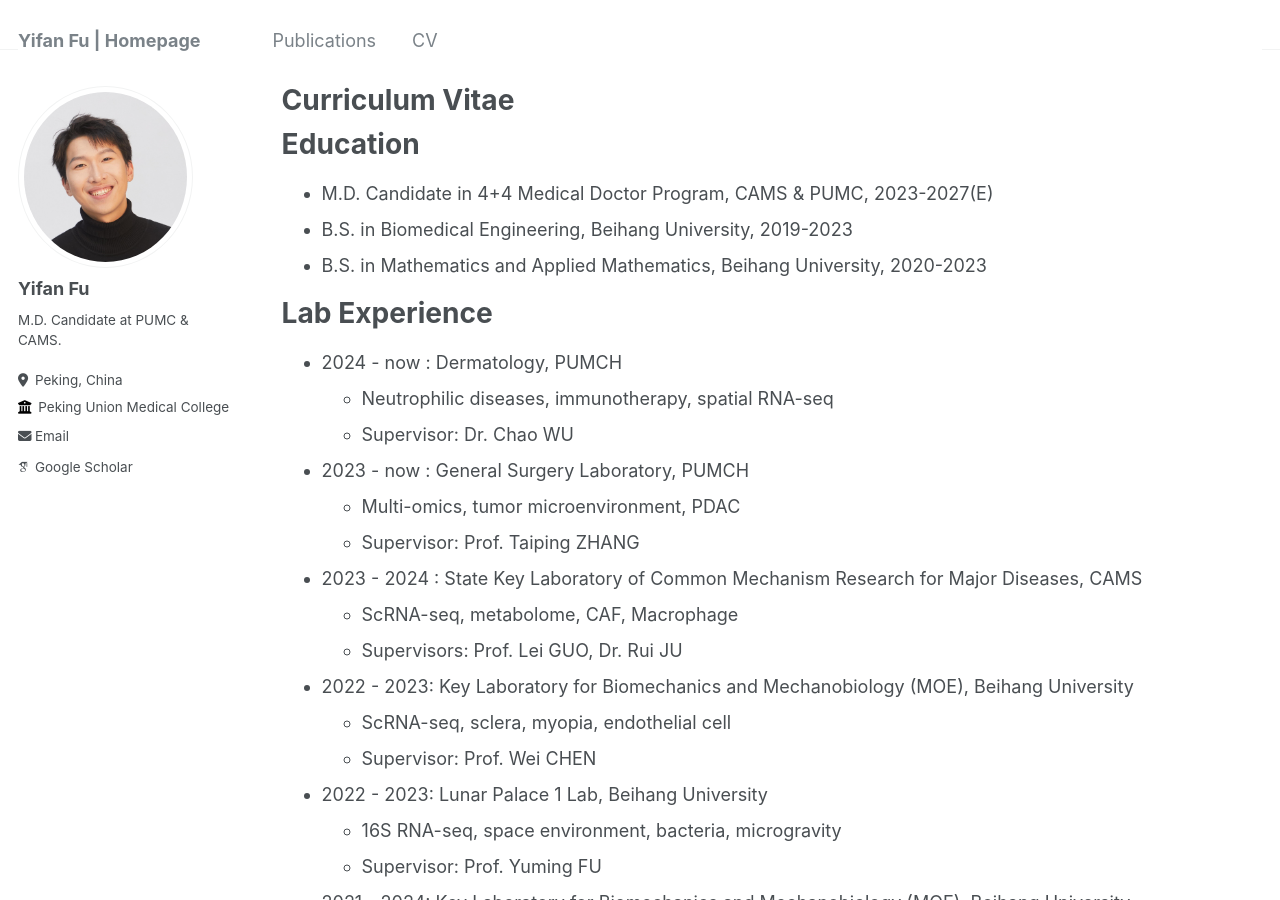
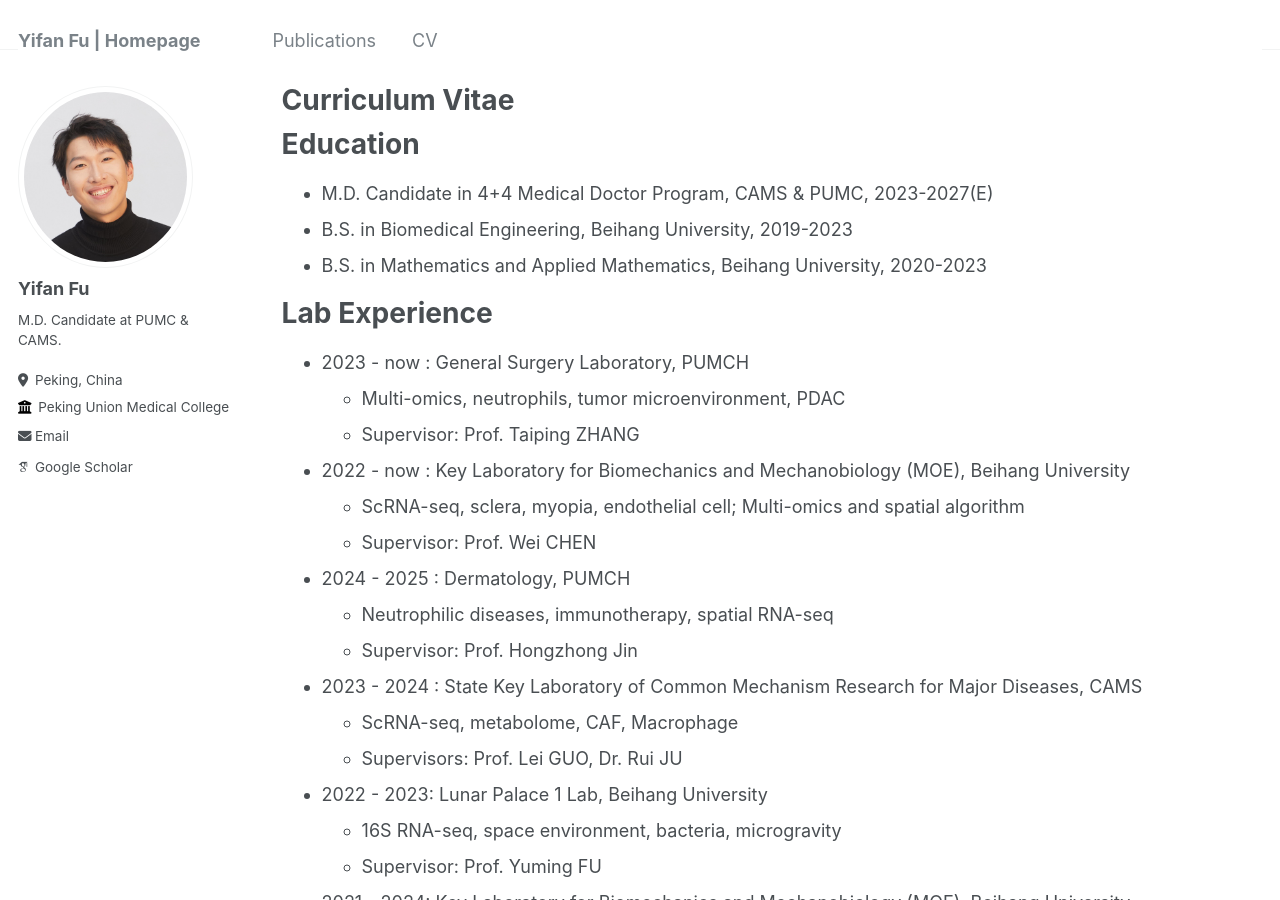
Before and after one commit to yifanfu01/yifanfu01.github.io, a Jekyll site: the page built from _pages/cv.md, in a window 1280 px wide and 900 px high. Built offline with Jekyll 4.4.1, drawn with Linux system fonts in a browser that asks for light colours; some web fonts are replaced.

Commit message:
Update cv.md

```diff
--- a/_pages/cv.md
+++ b/_pages/cv.md
@@ -17,18 +17,19 @@ Education
 
 Lab Experience
 ======
-* 2024 - now : Dermatology, PUMCH
+
+* 2023 - now : General Surgery Laboratory, PUMCH
+  * Multi-omics, neutrophils, tumor microenvironment, PDAC
+  * Supervisor: Prof. Taiping ZHANG
+* 2022 - now : Key Laboratory for Biomechanics and Mechanobiology (MOE), Beihang University
+  * ScRNA-seq, sclera, myopia, endothelial cell; Multi-omics and spatial algorithm
+  * Supervisor: Prof. Wei CHEN
+* 2024 - 2025 : Dermatology, PUMCH
   * Neutrophilic diseases, immunotherapy, spatial RNA-seq
-  * Supervisor: Dr. Chao WU
-* 2023 - now : General Surgery Laboratory, PUMCH
-  * Multi-omics, tumor microenvironment, PDAC
-  * Supervisor: Prof. Taiping ZHANG
+  * Supervisor: Prof. Hongzhong Jin
 * 2023 - 2024 : State Key Laboratory of Common Mechanism Research for Major Diseases, CAMS
   * ScRNA-seq, metabolome, CAF, Macrophage
   * Supervisors: Prof. Lei GUO, Dr. Rui JU
-* 2022 - 2023: Key Laboratory for Biomechanics and Mechanobiology (MOE), Beihang University
-  * ScRNA-seq, sclera, myopia, endothelial cell
-  * Supervisor: Prof. Wei CHEN
 * 2022 - 2023: Lunar Palace 1 Lab, Beihang University
   * 16S RNA-seq, space environment, bacteria, microgravity
   * Supervisor: Prof. Yuming FU
```
